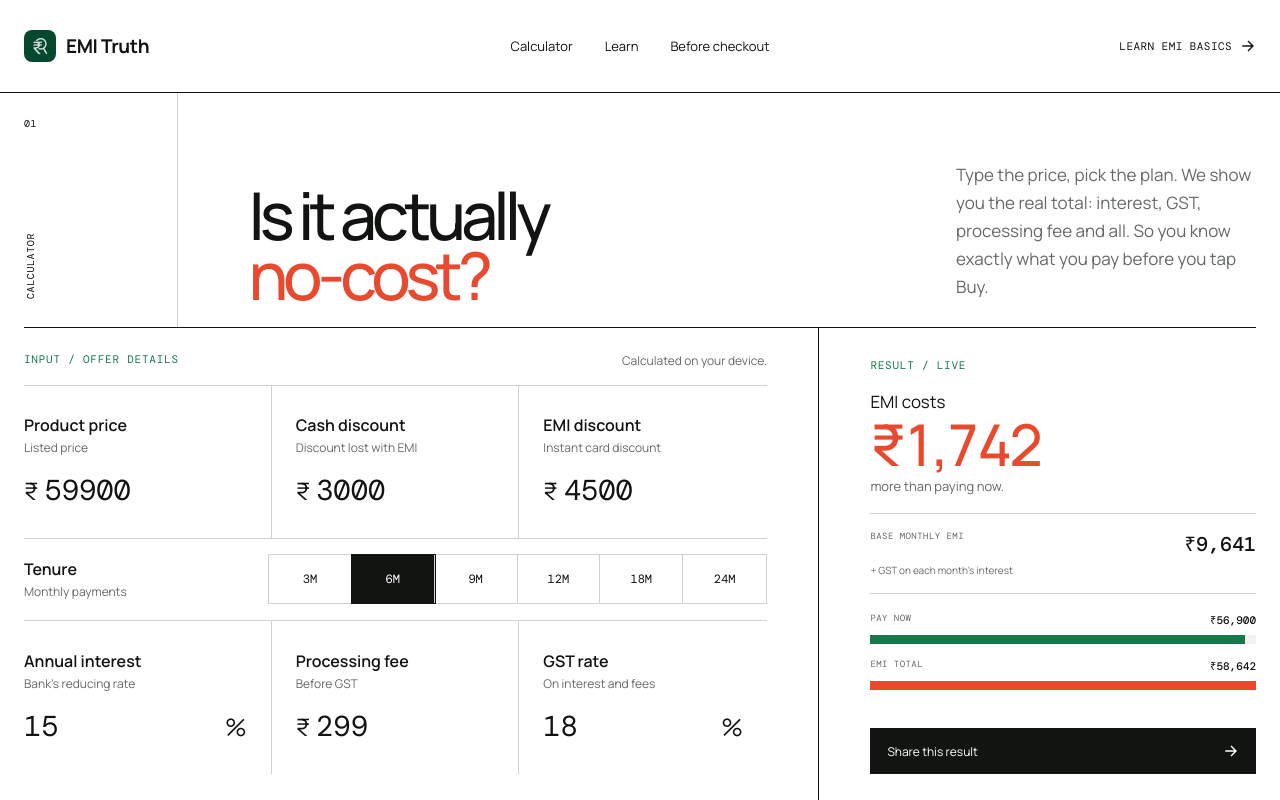
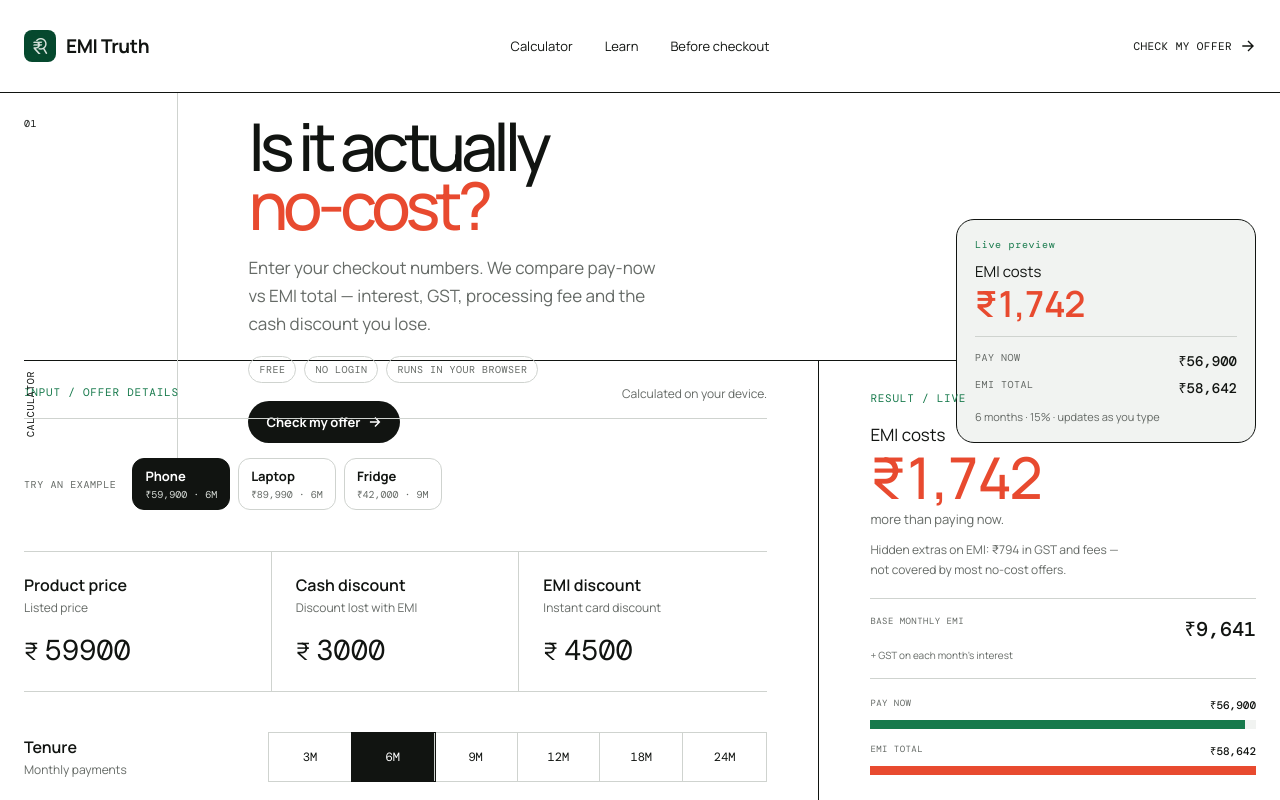
Before and after one commit to peterish8/Emi-Truth, a React (Vite) app: page / in a window 1280 px wide. Shown: the top 800 px of the page. Built offline with nearby package versions, Linux system fonts and the light colour scheme.

Commit message:
Improve opening calculator page: hero preview, presets, trust strip

```diff
--- a/src/App.jsx
+++ b/src/App.jsx
@@ -3,6 +3,8 @@ import { Analytics } from "@vercel/analytics/react";
 import { SpeedInsights } from "@vercel/speed-insights/react";
 import {
   calculateEmi,
+  findMatchingPreset,
+  offerPresets,
   readInputsFromUrl,
   toShareUrl,
 } from "./calculator";
@@ -72,8 +74,8 @@ function Header({ learn = false }) {
         </a>
         <a href="/#checkout-questions">Before checkout</a>
       </nav>
-      <a className="method-link" href={learn ? "/#calculator" : "/learn"}>
-        {learn ? "Open calculator" : "Learn EMI basics"} <Arrow />
+      <a className="method-link" href={learn ? "/#calculator" : "/#calculator"}>
+        {learn ? "Open calculator" : "Check my offer"} <Arrow />
       </a>
     </header>
     </div>
@@ -110,10 +112,13 @@ function NumberInput({ field, value, onChange }) {
   );
 }
 
-function Verdict({ result }) {
+function Verdict({ result, compact = false }) {
   const costsMore = result.difference >= 0;
+  const hiddenCharges =
+    result.totalGstOnInterest + result.feeGst + result.normalized.processingFee;
+
   return (
-    <div className="verdict">
+    <div className={`verdict${compact ? " verdict-compact" : ""}`}>
       <span className="figure-label">RESULT / LIVE</span>
       <p className="verdict-prefix">
         {costsMore ? "EMI costs" : "EMI saves"}
@@ -124,7 +129,41 @@ function Verdict({ result }) {
       <p className="verdict-suffix">
         {costsMore ? "more than paying now." : "compared with paying now."}
       </p>
+      {!compact ? (
+        <p className="verdict-insight">
+          Hidden extras on EMI: {formatInr(hiddenCharges)} in GST and fees —
+          not covered by most no-cost offers.
+        </p>
+      ) : null}
     </div>
+  );
+}
+
+function HeroPreview({ result, inputs }) {
+  const costsMore = result.difference >= 0;
+  return (
+    <aside className="hero-preview" aria-label="Live comparison preview">
+      <span className="hero-preview-label">Live preview</span>
+      <p className="hero-preview-lead">
+        {costsMore ? "EMI costs" : "EMI saves"}{" "}
+        <strong className={costsMore ? "negative" : "positive"}>
+          {formatInr(Math.abs(result.difference))}
+        </strong>
+      </p>
+      <div className="hero-preview-bars">
+        <div className="hero-preview-row">
+          <span>Pay now</span>
+          <strong>{formatInr(result.cashCost)}</strong>
+        </div>
+        <div className="hero-preview-row">
+          <span>EMI total</span>
+          <strong>{formatInr(result.emiCost)}</strong>
+        </div>
+      </div>
+      <p className="hero-preview-meta">
+        {inputs.tenure} months · {inputs.annualRate}% · updates as you type
+      </p>
+    </aside>
   );
 }
 
@@ -203,10 +242,23 @@ function CostComposition({ result }) {
 function HomePage() {
   const [inputs, setInputs] = useState(readInputsFromUrl);
   const [copied, setCopied] = useState(false);
+  const [activePreset, setActivePreset] = useState(
+    () => findMatchingPreset(readInputsFromUrl())?.id ?? "",
+  );
   const result = useMemo(() => calculateEmi(inputs), [inputs]);
 
   const updateInput = (key, value) => {
-    setInputs((current) => ({ ...current, [key]: value }));
+    setInputs((current) => {
+      const next = { ...current, [key]: value };
+      setActivePreset(findMatchingPreset(next)?.id ?? "");
+      return next;
+    });
+    setCopied(false);
+  };
+
+  const applyPreset = (preset) => {
+    setInputs(preset.inputs);
+    setActivePreset(preset.id);
     setCopied(false);
   };
 
@@ -229,14 +281,26 @@ function HomePage() {
             <span>CALCULATOR</span>
           </div>
           <div className="hero-copy" data-reveal>
+            <div className="hero-main">
               <h1>
                 Is it actually
                 <br />
                 <em>no-cost?</em>
               </h1>
-            <p>
-              Type the price, pick the plan. We show you the real total: interest, GST, processing fee and all. So you know exactly what you pay before you tap Buy.
+              <p className="hero-lead">
+                Enter your checkout numbers. We compare pay-now vs EMI total —
+                interest, GST, processing fee and the cash discount you lose.
               </p>
+              <ul className="hero-trust" aria-label="Trust signals">
+                <li>Free</li>
+                <li>No login</li>
+                <li>Runs in your browser</li>
+              </ul>
+              <a className="hero-cta" href="#calculator">
+                Check my offer <Arrow />
+              </a>
+            </div>
+            <HeroPreview result={result} inputs={inputs} />
           </div>
           </section>
 
@@ -245,6 +309,23 @@ function HomePage() {
             <div className="section-topline">
               <span className="figure-label">INPUT / OFFER DETAILS</span>
               <span>Calculated on your device.</span>
+            </div>
+            <div className="preset-row" aria-label="Example offers">
+              <span className="preset-label">Try an example</span>
+              <div className="preset-options">
+                {offerPresets.map((preset) => (
+                  <button
+                    key={preset.id}
+                    type="button"
+                    className={activePreset === preset.id ? "active" : ""}
+                    onClick={() => applyPreset(preset)}
+                    aria-pressed={activePreset === preset.id}
+                  >
+                    <span>{preset.label}</span>
+                    <small>{preset.note}</small>
+                  </button>
+                ))}
+              </div>
             </div>
             <div className="input-grid">
               {fields.slice(0, 3).map((field) => (
@@ -274,6 +355,8 @@ function HomePage() {
                 ))}
               </div>
             </div>
+            <details className="advanced-inputs">
+              <summary>Bank charges — rate, processing fee, GST</summary>
               <div className="input-grid lower-inputs">
                 {fields.slice(3).map((field) => (
                   <NumberInput
@@ -284,6 +367,7 @@ function HomePage() {
                   />
                 ))}
               </div>
+            </details>
           </div>
 
           <div className="result-panel" aria-live="polite">
--- a/src/calculator.js
+++ b/src/calculator.js
@@ -7,6 +7,51 @@ export const DEFAULT_INPUTS = {
   processingFee: 299,
   gstRate: 18,
 };
+
+export function findMatchingPreset(inputs) {
+  return offerPresets.find((preset) =>
+    Object.keys(preset.inputs).every(
+      (key) => Number(preset.inputs[key]) === Number(inputs[key]),
+    ),
+  );
+}
+
+export const offerPresets = [
+  {
+    id: "phone",
+    label: "Phone",
+    note: "₹59,900 · 6M",
+    inputs: { ...DEFAULT_INPUTS },
+  },
+  {
+    id: "laptop",
+    label: "Laptop",
+    note: "₹89,990 · 6M",
+    inputs: {
+      price: 89990,
+      cashDiscount: 5000,
+      emiDiscount: 7000,
+      annualRate: 15,
+      tenure: 6,
+      processingFee: 299,
+      gstRate: 18,
+    },
+  },
+  {
+    id: "appliance",
+    label: "Fridge",
+    note: "₹42,000 · 9M",
+    inputs: {
+      price: 42000,
+      cashDiscount: 2000,
+      emiDiscount: 2500,
+      annualRate: 15,
+      tenure: 9,
+      processingFee: 199,
+      gstRate: 18,
+    },
+  },
+];
 
 export function calculateEmi(inputs) {
   const price = Math.max(0, Number(inputs.price) || 0);
--- a/src/styles.css
+++ b/src/styles.css
@@ -194,11 +194,244 @@ main {
   font-style: normal;
 }
 
-.hero-copy > p {
-  width: min(390px, 100%);
-  margin: 0 0 4px;
+.hero-main {
+  display: flex;
+  flex-direction: column;
+  align-items: flex-start;
+  justify-content: flex-end;
+  min-height: 100%;
+}
+
+.hero-lead {
+  width: min(420px, 100%);
+  margin: 18px 0 0;
   color: var(--muted);
   font-size: 17px;
+  line-height: 1.65;
+}
+
+.hero-trust {
+  display: flex;
+  flex-wrap: wrap;
+  gap: 8px;
+  margin: 18px 0 0;
+  padding: 0;
+  list-style: none;
+}
+
+.hero-trust li {
+  padding: 6px 10px;
+  border: 1px solid var(--line);
+  border-radius: 999px;
+  color: var(--muted);
+  font-family: "DM Mono", monospace;
+  font-size: 10px;
+  letter-spacing: 0.05em;
+  text-transform: uppercase;
+}
+
+.hero-cta {
+  display: inline-flex;
+  align-items: center;
+  gap: 8px;
+  margin-top: 18px;
+  padding: 12px 18px;
+  color: #fff;
+  background: var(--ink);
+  border-radius: 999px;
+  font-size: 13px;
+  font-weight: 700;
+  transition:
+    transform 140ms ease,
+    background-color 140ms ease;
+}
+
+.hero-cta svg {
+  width: 14px;
+  height: 14px;
+  stroke: currentColor;
+  stroke-width: 1.6;
+  fill: none;
+}
+
+.hero-cta:hover {
+  background: var(--green);
+  transform: translateY(-1px);
+}
+
+.hero-preview {
+  align-self: end;
+  width: 100%;
+  max-width: 300px;
+  padding: 18px 18px 16px;
+  background: var(--soft);
+  border: 1px solid var(--ink);
+  border-radius: 18px;
+}
+
+.hero-preview-label {
+  display: block;
+  font-family: "DM Mono", monospace;
+  font-size: 10px;
+  letter-spacing: 0.07em;
+  color: var(--green);
+}
+
+.hero-preview-lead {
+  margin: 10px 0 0;
+  color: var(--ink);
+  font-size: 15px;
+  line-height: 1.4;
+}
+
+.hero-preview-lead strong {
+  display: block;
+  margin-top: 4px;
+  font-size: clamp(28px, 3vw, 36px);
+  line-height: 1;
+  letter-spacing: -0.06em;
+  font-weight: 600;
+  font-variant-numeric: tabular-nums;
+}
+
+.hero-preview-bars {
+  margin-top: 14px;
+  padding-top: 14px;
+  border-top: 1px solid var(--line);
+  display: grid;
+  gap: 8px;
+}
+
+.hero-preview-row {
+  display: flex;
+  justify-content: space-between;
+  gap: 12px;
+  font-size: 12px;
+}
+
+.hero-preview-row span {
+  color: var(--muted);
+  font-family: "DM Mono", monospace;
+  font-size: 10px;
+  letter-spacing: 0.05em;
+  text-transform: uppercase;
+}
+
+.hero-preview-row strong {
+  font-family: "DM Mono", monospace;
+  font-size: 14px;
+  font-variant-numeric: tabular-nums;
+}
+
+.hero-preview-meta {
+  margin: 12px 0 0;
+  color: var(--muted);
+  font-size: 11px;
+  line-height: 1.5;
+}
+
+.preset-row {
+  display: grid;
+  grid-template-columns: auto 1fr;
+  gap: 16px;
+  align-items: center;
+  padding: 14px 0 16px;
+  border-bottom: 1px solid var(--line);
+}
+
+.preset-label {
+  color: var(--muted);
+  font-family: "DM Mono", monospace;
+  font-size: 10px;
+  letter-spacing: 0.06em;
+  text-transform: uppercase;
+  white-space: nowrap;
+}
+
+.preset-options {
+  display: flex;
+  flex-wrap: wrap;
+  gap: 8px;
+}
+
+.preset-options button {
+  display: grid;
+  gap: 2px;
+  padding: 8px 12px;
+  text-align: left;
+  background: #fff;
+  border: 1px solid var(--line);
+  border-radius: 12px;
+  cursor: pointer;
+  transition:
+    border-color 140ms ease,
+    background-color 140ms ease,
+    color 140ms ease;
+}
+
+.preset-options button span {
+  font-size: 13px;
+  font-weight: 700;
+}
+
+.preset-options button small {
+  color: var(--muted);
+  font-family: "DM Mono", monospace;
+  font-size: 10px;
+}
+
+.preset-options button:hover:not(.active) {
+  background: var(--soft);
+}
+
+.preset-options button.active {
+  color: #fff;
+  background: var(--ink);
+  border-color: var(--ink);
+}
+
+.preset-options button.active small {
+  color: #d8ddd8;
+}
+
+.advanced-inputs {
+  border-bottom: 1px solid var(--line);
+}
+
+.advanced-inputs summary {
+  padding: 16px 0;
+  color: var(--muted);
+  font-size: 13px;
+  font-weight: 600;
+  cursor: pointer;
+  list-style: none;
+}
+
+.advanced-inputs summary::-webkit-details-marker {
+  display: none;
+}
+
+.advanced-inputs summary::after {
+  content: "+";
+  float: right;
+  font-family: "DM Mono", monospace;
+  font-weight: 400;
+}
+
+.advanced-inputs[open] summary::after {
+  content: "−";
+}
+
+.advanced-inputs[open] summary {
+  padding-bottom: 10px;
+  border-bottom: 1px solid var(--line);
+}
+
+.verdict-insight {
+  max-width: 34ch;
+  margin: 12px 0 0 !important;
+  color: var(--muted);
+  font-size: 12px;
   line-height: 1.65;
 }
 
@@ -3024,6 +3257,17 @@ h2 {
     padding-left: 28px;
     grid-template-columns: 1fr;
     align-content: space-between;
+    gap: 20px;
+  }
+
+  .hero-preview {
+    max-width: none;
+    align-self: stretch;
+  }
+
+  .preset-row {
+    grid-template-columns: 1fr;
+    gap: 10px;
   }
 
   .calculator-section {
@@ -3088,10 +3332,47 @@ h2 {
     font-size: clamp(48px, 15vw, 72px);
   }
 
-  .hero-copy > p {
+  .hero-copy {
+    display: grid;
+  }
+
+  .hero-main {
+    display: contents;
+  }
+
+  .hero-main h1 {
+    order: 1;
+  }
+
+  .hero-preview {
+    order: 2;
+    margin: 0 0 6px;
+  }
+
+  .hero-lead {
+    order: 3;
     width: 100%;
-    margin-top: 44px;
+    margin-top: 0;
     font-size: 13px;
+  }
+
+  .hero-trust {
+    order: 4;
+    margin-top: 14px;
+  }
+
+  .hero-cta {
+    order: 5;
+    margin-top: 14px;
+  }
+
+  .preset-options {
+    display: grid;
+    grid-template-columns: repeat(3, minmax(0, 1fr));
+  }
+
+  .preset-options button {
+    min-width: 0;
   }
 
   .hero-index,
```
Lines whose indentation alone changed are shown as unchanged.
